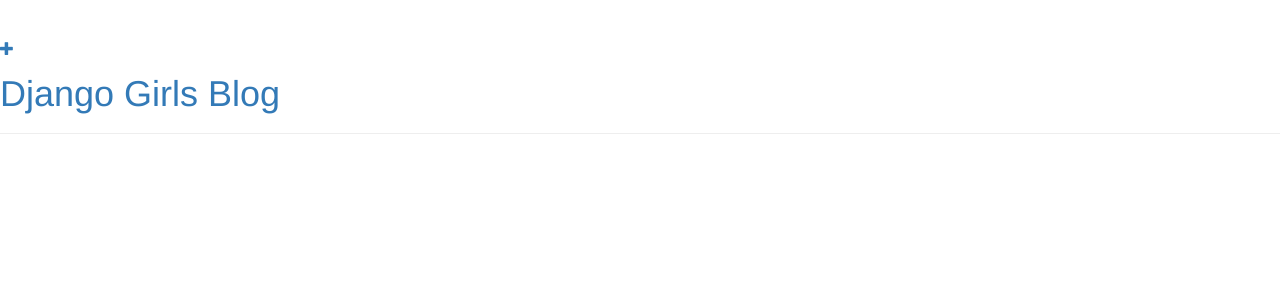
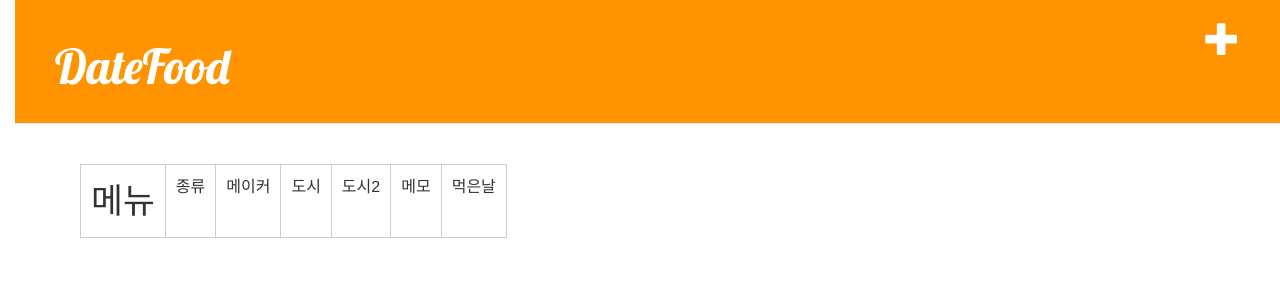
Before and after one commit to DrakeYang/DateFood, a Django app: page / in a window 1280 px wide. Shown: the top 300 px of the page. Run offline with Django 3.2, Linux system fonts and the light colour scheme; data that the repository does not hold is empty; some libraries are stand-ins or nearby versions.

Commit message:
made table of list, found lack of css

```diff
--- a/DateFood/static/css/DateFood.css
+++ b/DateFood/static/css/DateFood.css
@@ -1,3 +1,4 @@
+
 h1 a {
     color: #FCA205;
     font-family: 'Lobster';
@@ -52,3 +53,22 @@ h1, h2, h3, h4 {
 .post h1 a, .post h1 a:visited {
     color: #000000;
 }
+
+table.table_list{
+    border-collapse: collapse;
+    text-align: left;
+    line-height: 1.5;
+    margin : 20px 10px;
+    border: 1px;
+}
+table.table_list tr {
+    border: 1px;
+}
+table.table_list td {
+    padding: 10px;
+    vertical-align: top;
+    border: 1px solid #ccc;
+}
+.king {
+    font-size: 26pt;
+}
--- a/DateFood/templates/DateFood/base.html
+++ b/DateFood/templates/DateFood/base.html
@@ -1,16 +1,16 @@
 {% load staticfiles %}
 <html>
     <head>
-        <title>Django Girls blog</title>
+        <title>DateFood</title>
         <link rel="stylesheet" href="//maxcdn.bootstrapcdn.com/bootstrap/3.2.0/css/bootstrap.min.css">
         <link rel="stylesheet" href="//maxcdn.bootstrapcdn.com/bootstrap/3.2.0/css/bootstrap-theme.min.css">
+        <link rel="stylesheet" href="{% static 'css/DateFood.css' %}">
         <link href='//fonts.googleapis.com/css?family=Lobster&subset=latin,latin-ext' rel='stylesheet' type='text/css'>
-        <link rel="stylesheet" href="{% static 'css/blog.css' %}">
     </head>
     <body>
         <div class="page-header">
             <a href="{% url 'post_new' %}" class="top-menu"><span class="glyphicon glyphicon-plus"></span></a>
-            <h1><a href="/">Django Girls Blog</a></h1>
+            <h1><a href="/">DateFood</a></h1>
             {% if user.is_authenticated %}
                 <a href="{% url 'post_new' %}" class="top-menu"><span class="glyphicon glyphicon-plus"></span></a>
             {% endif %}
--- a/DateFood/templates/DateFood/post_list.html
+++ b/DateFood/templates/DateFood/post_list.html
@@ -1,13 +1,54 @@
 {% extends 'DateFood/base.html' %}
+	{% block content %}
+	<table class="table_list" >
+		<tr>
+			<td class="king">
+				메뉴
+			</td>
+			<td>
+				종류
+			</td>
+			<td>
+				메이커
+			</td>
+			<td>
+				도시
+			</td>
+			<td>
+				도시2
+			</td>
+			<td>
+				메모
+			</td>
+			<td>
+				먹은날
+			</td>
+		</tr>
+		    {% for post in posts %}
+		    <tr>
+		    	<td>
+		    	{{ post.menu }}
+		    	</td>
+		        <td>
+		    	{{ post.category }}
+		    	</td>
+		        <td>
+		    	{{ post.maker }}
+		    	</td>
+		        <td>
+		    	{{ post.city }}
+		    	</td>
+		        <td>
+		    	{{ post.city_detail }}
+		    	</td>
+		        <td>
+		    	{{ post.text }}
+		    	</td>
+		        <td>
+		    	{{ post.dated_date }}
+		    	</td>
+	        </tr>
+	    {% endfor %}
+    </table>
 
-	{% block content %}
-	    {% for post in posts %}
-	        <div class="post">
-	            <div class="date">
-	                {{ post.dated_date }}
-	            </div>
-            <h1><a href="{% url 'post_detail' pk=post.pk %}">{{ post.menu }} - {{post.maker}}</a></h1>
-            <p>{{ post.text|linebreaksbr }}</p>
-        </div>
-    {% endfor %}
 {% endblock content %}
```
